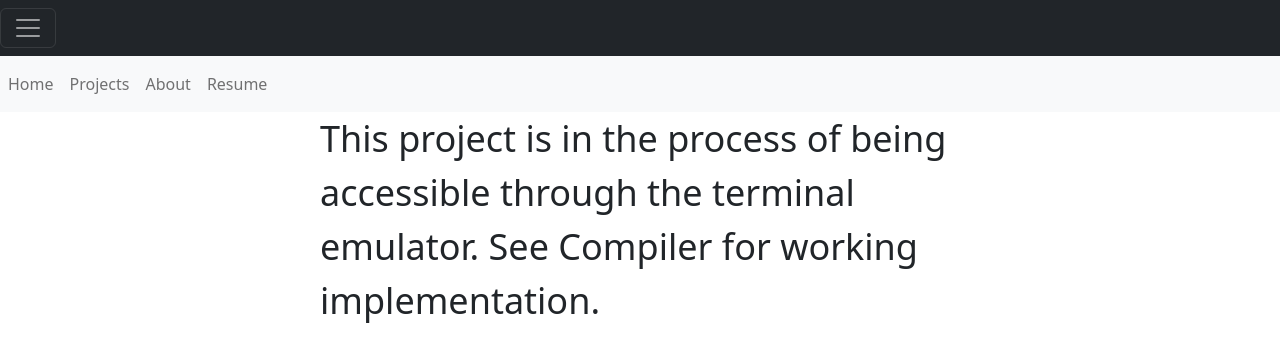
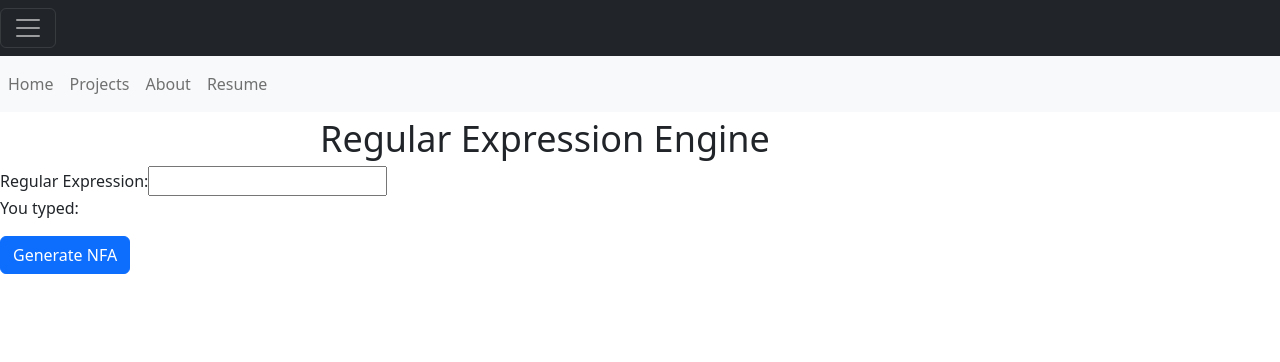
Before and after one commit to JustinMeimar/justin-frontend, a React (Create React App) app: page /projects/b-tree in a window 1280 px wide. Shown: the top 362 px of the page. Built offline with nearby package versions, Linux system fonts and the light colour scheme.

Commit message:
regex engine

```diff
--- a/src/components/pages/projects/regex-parser/RegexParser.js
+++ b/src/components/pages/projects/regex-parser/RegexParser.js
@@ -1,29 +1,96 @@
-import { React, useState } from 'react';
-
+import { React, useState, useEffect } from 'react';
+import Graph from "react-graph-vis";
 import CodeEditor from '../CodeEditor';
 import HttpTerminal from '../HttpTerminal'
+import axios from 'axios';
 import '../../css/RegexParser.css'
 
 function RegexParser() {
 
-    const [input, setInput] = useState();
-    const default_input = "procedure main() returns integer {\n \"Hello, World\" -> stdout;\n return 0;\n}"
-    const terminal = <HttpTerminal program={"gazprea"} input={input}/>
-    const editor = <CodeEditor
-        passUpInput={runInputOnProgram}
-        default_input={default_input}
-        default_program="gazprea"
-        />
+    const [states, setStates] = useState([]);
+    const [edges, setEdges] = useState([]);
+    const [inputExpr, setInputExpr] = useState("");
 
-    function runInputOnProgram (input) {
-        setInput(input);
+    useEffect(() => {
+        if (edges && states) {
+            constructNfa();
+        }
+    }, [states, edges]);
+
+    async function getNfa(expr) {
+        try {
+            const res = await axios.get(`http://localhost:3001/api/regex/${expr}`);
+            setStates(res.data.states);
+            setEdges(res.data.edges);
+        } catch(error) {
+            console.error("unable to fetch nfa");
+        }
+    }
+
+    const handleInputChange = (event) => {
+        setInputExpr(event.target.value);
+    }
+
+    const handleExprSubmit = () => {
+        // getNfa();
+        console.log("edges:", edges);
+    }
+
+    const graph = {
+        nodes: [
+            { id: 1, label: "Node 1", title: "node 1 tootip text" },
+            { id: 2, label: "Node 2", title: "node 2 tootip text" },
+            { id: 3, label: "Node 3", title: "node 3 tootip text" },
+            { id: 4, label: "Node 4", title: "node 4 tootip text" },
+            { id: 5, label: "Node 5", title: "node 5 tootip text" }
+        ],
+        edges: [
+            { from: 1, to: 2 },
+            { from: 1, to: 3 },
+            { from: 2, to: 4 },
+            { from: 2, to: 5 }
+        ]
+    };
+
+    const constructNfa = () => {
+        console.log(states);
+        console.log(edges);
     }
 
     return(
         <div className="Project">
             <div className="project-description">
-                This project is in the process of being accessible through the terminal emulator.
-                See Compiler for working implementation.
+                Regular Expression Engine
+            </div>
+            <div className="expreesion_text">
+            </div>
+            <div>
+                <label htmlFor="text-input">Regular Expression:</label>
+                <input
+                    type="text"
+                    id="text-input"
+                    value={inputExpr}
+                    onChange={handleInputChange}
+                />
+                <p>You typed: {inputExpr}</p>
+            </div>
+            <div className="regex_buttons">
+                <button class="btn btn-primary"
+                        type="button"
+                        data-toggle="collapse"
+                        onClick={() => { getNfa("aUb"); }}
+                >Generate NFA</button>
+            </div>
+            <div>
+                {/* <Graph
+                    graph={ graph }
+                    options={ {height : "500px"} }
+                    // events={events}
+                    // getNetwork={network => {
+                        //  if you want access to vis.js network api you can set the state in a parent component using this property
+                    // }}
+                />
+                */}
             </div>
         </div>
     );
```
Also changed, not shown: package.json (+5 -2 lines), 1 other file (tests, documents, lock files or other folders).
